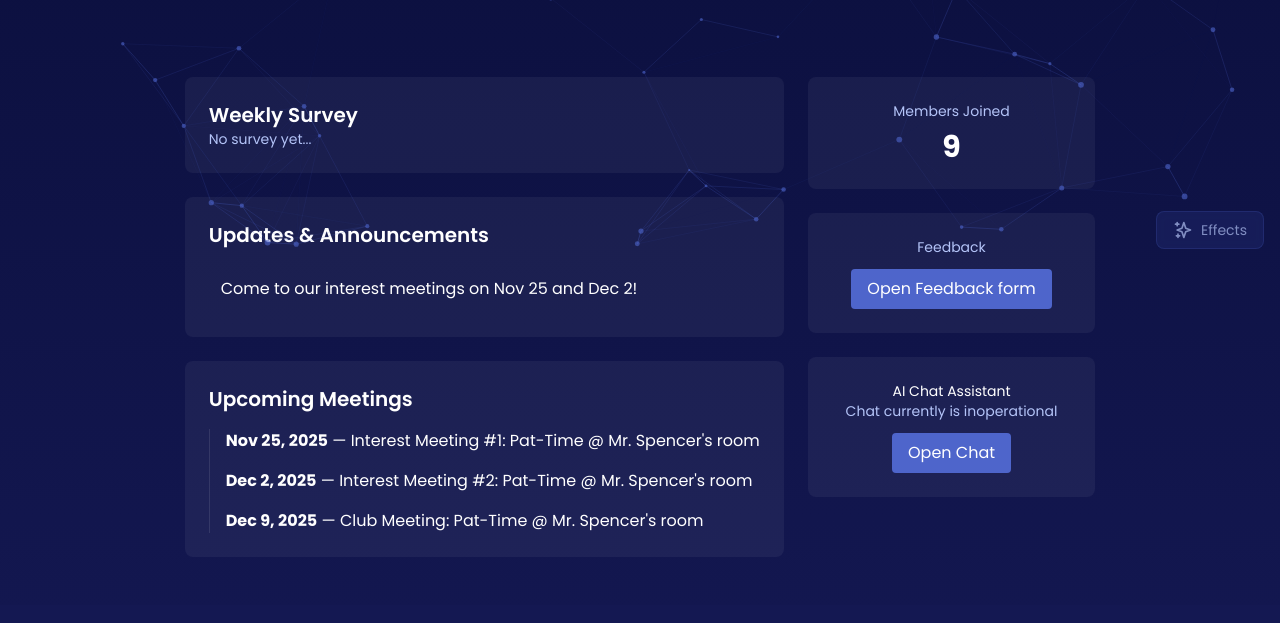
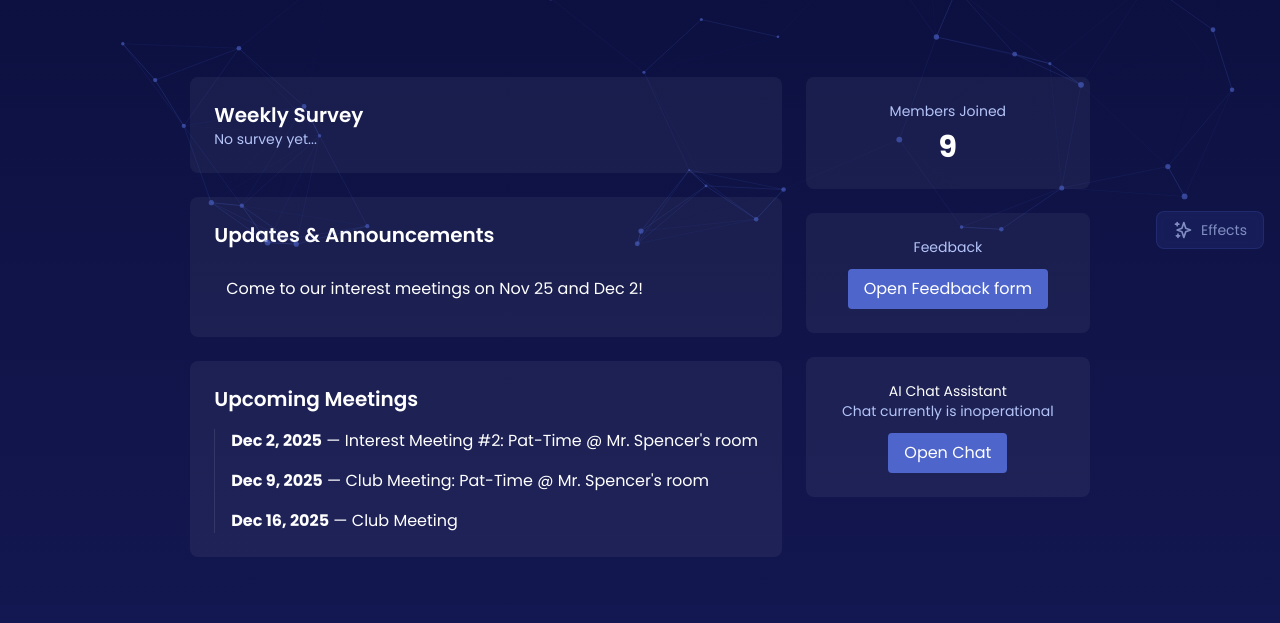
Before and after one commit to Hrishaan1/mercuri-world-website, a plain HTML site: page index.html in a window 1280 px wide. Shown: the part 535-1158 px from the top of the page. Drawn offline with nearby package versions, Linux system fonts and the light colour scheme.

Commit message:
updated upcoming meetings

```diff
--- a/index.html
+++ b/index.html
@@ -110,9 +110,9 @@
         <div class="p-6 rounded-lg bg-white/5">
           <h2 class="text-xl font-semibold">Upcoming Meetings</h2>
           <ol class="mt-4 border-l border-white/10 pl-4 space-y-4">
-            <li><strong>Nov 25, 2025</strong> — Interest Meeting #1: Pat-Time @ Mr. Spencer's room</li>
             <li><strong>Dec 2, 2025</strong> — Interest Meeting #2: Pat-Time @ Mr. Spencer's room</li>
             <li><strong>Dec 9, 2025</strong> — Club Meeting: Pat-Time @ Mr. Spencer's room</li>
+            <li><strong>Dec 16, 2025</strong> — Club Meeting</li>
           </ol>
         </div>
       </div>
```
